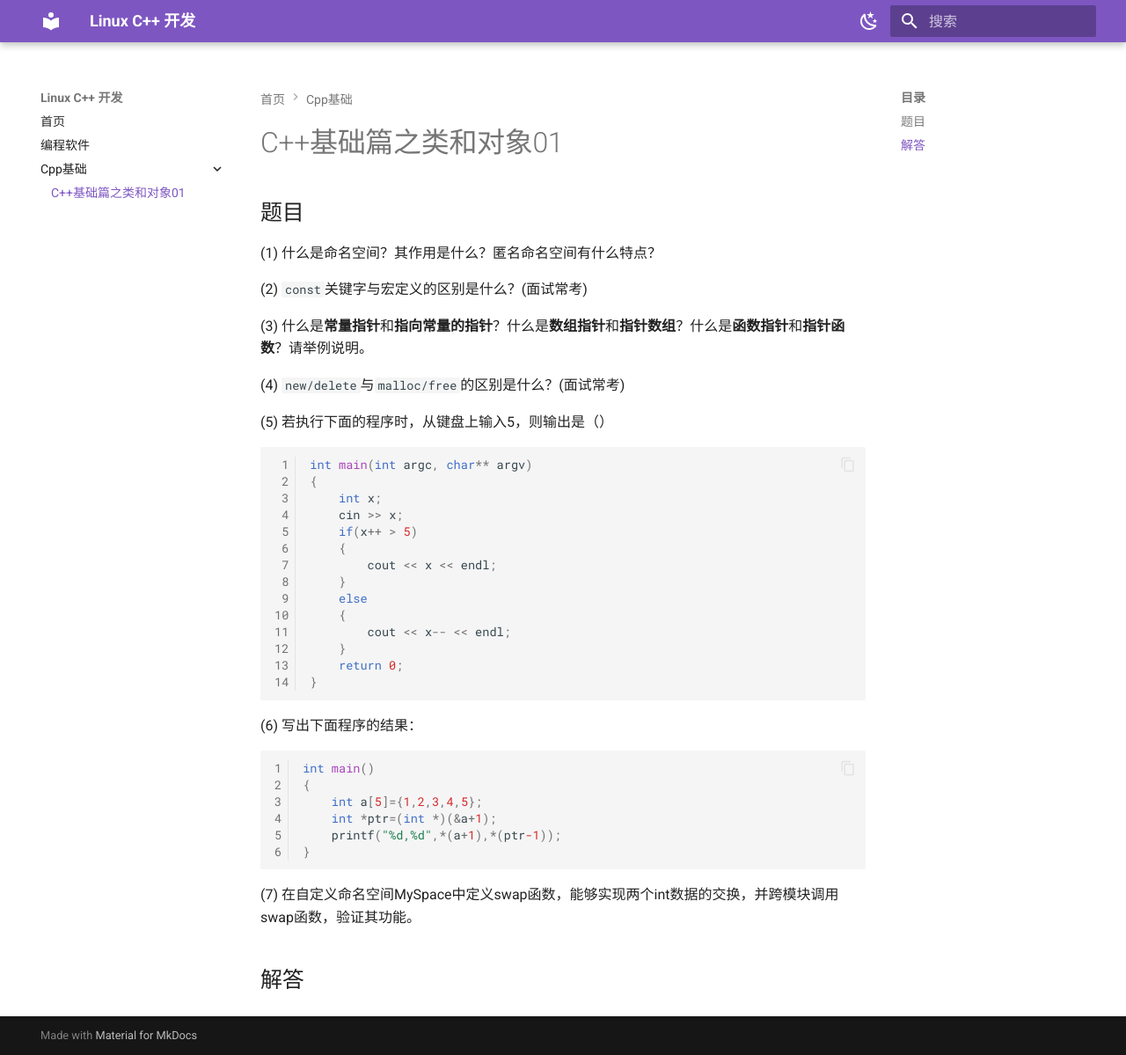
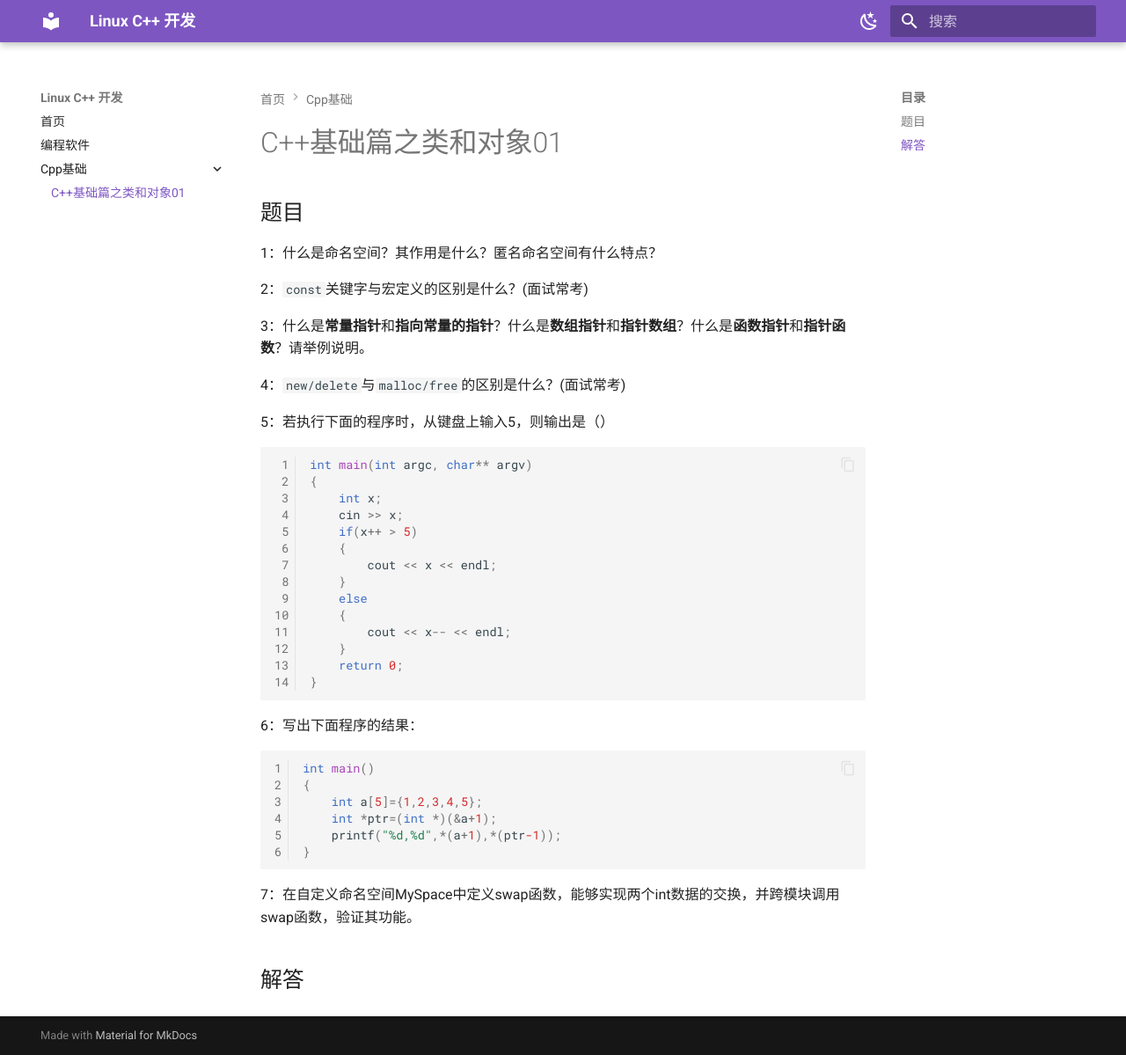
Before and after one commit to bicyclesea/Linux-Cpp-Development, an MkDocs documentation site: the page built from docs/Cpp基础/1001.md, in a window 1280 px wide and 1199 px high. Shown: the whole window at 88% size. Built offline with MkDocs 1.6.1 and Material for MkDocs 9.7.7, drawn with Linux system fonts in a browser that asks for light colours.

Commit message:
Update 1001.md

````diff
--- a/docs/Cpp基础/1001.md
+++ b/docs/Cpp基础/1001.md
@@ -2,15 +2,15 @@
 
 ## 题目
 
-(1) 什么是命名空间？其作用是什么？匿名命名空间有什么特点？
+1：什么是命名空间？其作用是什么？匿名命名空间有什么特点？
 
-(2) `const`关键字与宏定义的区别是什么？(面试常考)
+2：`const`关键字与宏定义的区别是什么？(面试常考)
 
-(3) 什么是**常量指针**和**指向常量的指针**？什么是**数组指针**和**指针数组**？什么是**函数指针**和**指针函数**？请举例说明。
+3：什么是**常量指针**和**指向常量的指针**？什么是**数组指针**和**指针数组**？什么是**函数指针**和**指针函数**？请举例说明。
 
-(4) `new/delete`与`malloc/free`的区别是什么？(面试常考)
+4：`new/delete`与`malloc/free`的区别是什么？(面试常考)
 
-(5) 若执行下面的程序时，从键盘上输入5，则输出是（）
+5：若执行下面的程序时，从键盘上输入5，则输出是（）
 
 ```c++
 int main(int argc, char** argv)
@@ -29,7 +29,7 @@ int main(int argc, char** argv)
 }
 ```
 
-(6) 写出下面程序的结果：
+6：写出下面程序的结果：
 
 ```c++
 int main()
@@ -40,6 +40,6 @@ int main()
 }
 ```
 
-(7) 在自定义命名空间MySpace中定义swap函数，能够实现两个int数据的交换，并跨模块调用swap函数，验证其功能。
+7：在自定义命名空间MySpace中定义swap函数，能够实现两个int数据的交换，并跨模块调用swap函数，验证其功能。
 
 ## 解答
````
